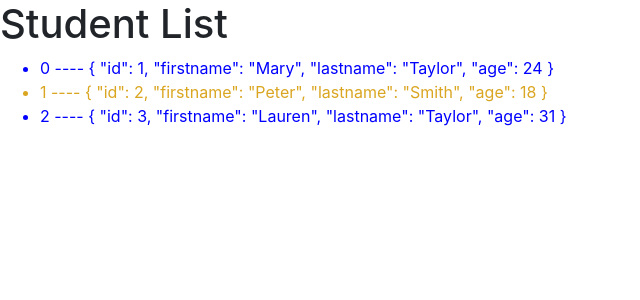
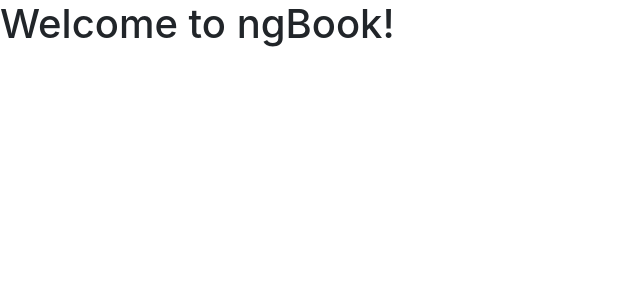
Before and after one commit to Ganeshk750/Basic-Angular, an Angular app: page / in a window 1280 px wide. Shown: the top 300 px of the page, without its empty margins (0-640 px from the left). Built offline with nearby package versions, Linux system fonts and the light colour scheme.

Commit message:
# compenting last code for tesing

```diff
--- a/src/app/app-routing.module.ts
+++ b/src/app/app-routing.module.ts
@@ -1,5 +1,6 @@
 import { NgModule } from '@angular/core';
 import { Routes, RouterModule } from '@angular/router';
+
 
 const routes: Routes = [];
 
--- a/src/app/app.component.html
+++ b/src/app/app.component.html
@@ -33,7 +33,7 @@
     {{ student | json }}
   </li>
 </ul> -->
-<h1>Student List</h1>
+<!-- <h1>Student List</h1>
 <ul>
 
   <li *ngFor="let student of observableStudents | async; index as i; odd as odd; even as even"
@@ -41,3 +41,6 @@
   {{i}} ---- {{ student | json }}
   </li>
 </ul>
+ -->
+
+<h1>Welcome to {{ title }}!</h1>
--- a/src/app/app.component.ts
+++ b/src/app/app.component.ts
@@ -1,7 +1,7 @@
 import { Component } from '@angular/core';
-import { Student } from './student';
-import { STUDENTS } from './mock-student';
-import { Observable, of } from 'rxjs';
+//import { Student } from './student';
+//import { STUDENTS } from './mock-student';
+//import { Observable, of } from 'rxjs';
 
 @Component({
   selector: 'app-root',
@@ -9,15 +9,15 @@
   styleUrls: ['./app.component.css']
 })
 export class AppComponent {
-  title = 'BASIC APPLICATION';
+  title = 'ngBook';
 
 
- // students : Student[];
+  // students : Student[];
 
-  observableStudents: Observable<Student[]>;
+  // observableStudents: Observable<Student[]>;
 
-  ngOnInit() {
-    //this.students = STUDENTS;
-    this.observableStudents = of(STUDENTS);
-  }
+  /*  ngOnInit() {
+     //this.students = STUDENTS;
+     this.observableStudents = of(STUDENTS);
+   } */
 }
--- a/src/app/mock-student.ts
+++ b/src/app/mock-student.ts
@@ -1,8 +1,8 @@
-import { Student } from "./student";
+//import { Student } from "./student";
 
 
-export const STUDENTS: Student[] = [
-      {id: 1, firstname: 'Mary', lastname: 'Taylor', age: 24},
-      {id: 2, firstname: 'Peter', lastname: 'Smith', age: 18},
-      {id: 3, firstname: 'Lauren', lastname: 'Taylor', age: 31}
-];
+/* export const STUDENTS: Student[] = [
+      { id: 1, firstname: 'Mary', lastname: 'Taylor', age: 24 },
+      { id: 2, firstname: 'Peter', lastname: 'Smith', age: 18 },
+      { id: 3, firstname: 'Lauren', lastname: 'Taylor', age: 31 }
+]; */
--- a/src/app/student.ts
+++ b/src/app/student.ts
@@ -3,5 +3,5 @@
     firstname: string;
     lastname: string;
     age: number;
-    score:number;
+    /* score: number; */
 }
```
Also changed, not shown: src/app/testing/basic-test/component.ts (added), 1 other file (tests, documents, lock files or other folders).
